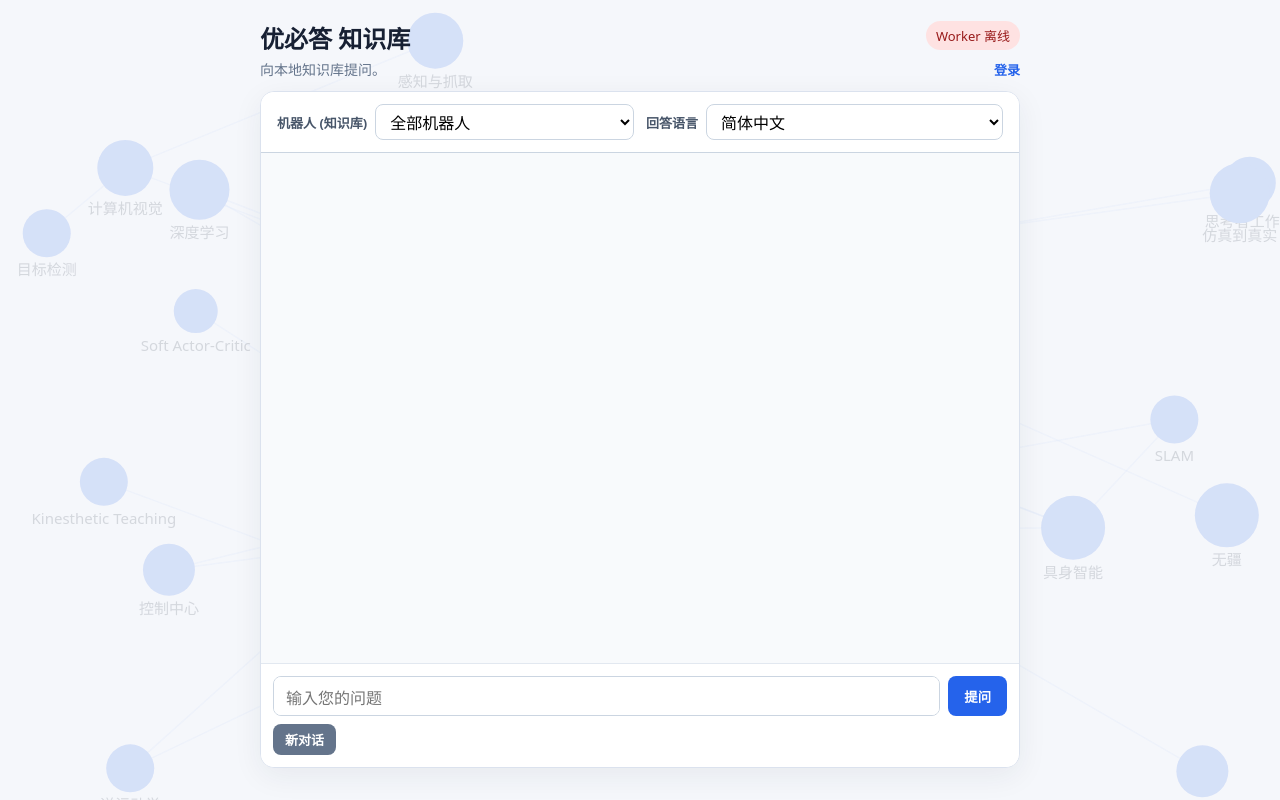
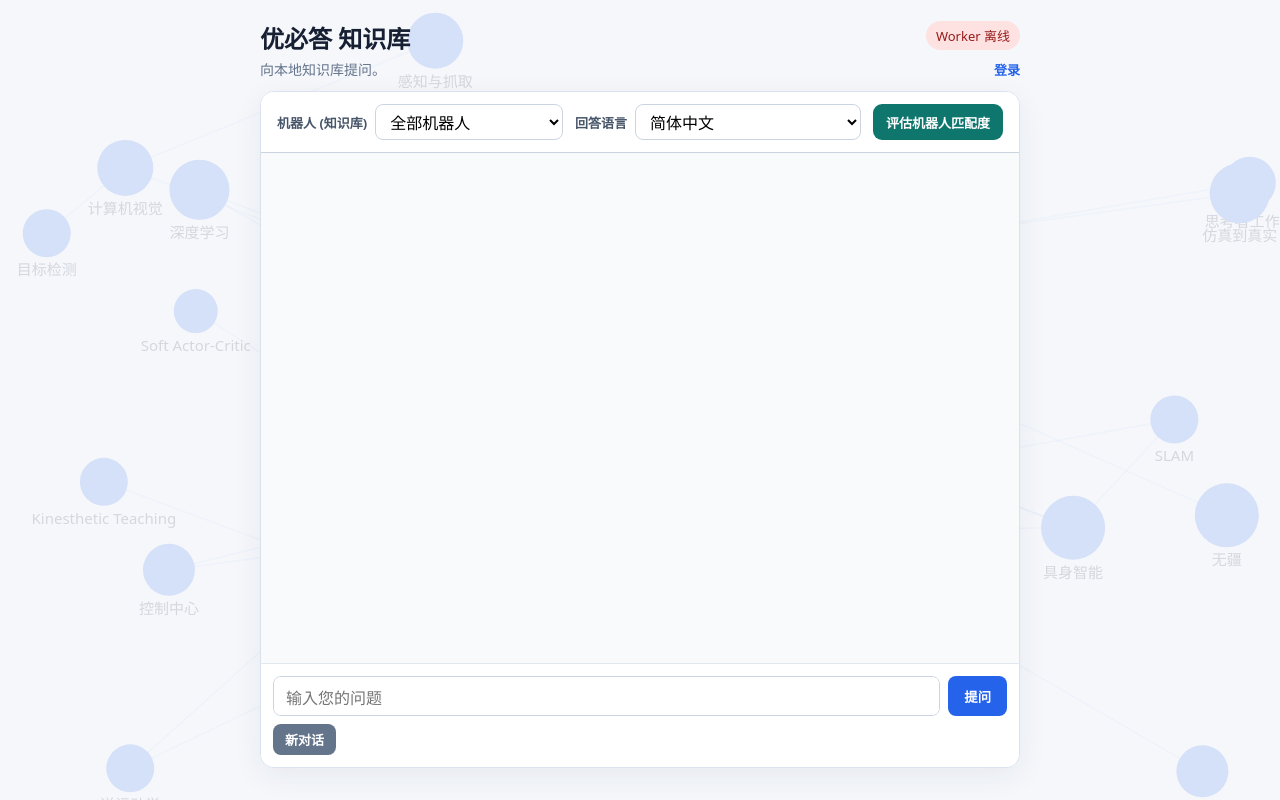
Before and after one commit to wuharu999/agent_7_14, a FastAPI app: page / in a window 1280 px wide. Run offline with FastAPI, Linux system fonts and the light colour scheme; data comes from the database, SQL or seed files in the repository; data that the repository does not hold is empty; some libraries are stand-ins or nearby versions.

Commit message:
fix: unhide scenarioAssessment (Assess robot fit / Grill Me) button on chat page

```diff
--- a/ecs/app/templates/ask.html
+++ b/ecs/app/templates/ask.html
@@ -115,7 +115,7 @@ button:disabled{opacity:.55;cursor:not-allowed}
           <option value="es">Español</option>
         </select>
       </div>
-      <button id="scenarioAssessment" class="scenario-assessment-button" type="button" hidden>Assess robot fit</button>
+      <button id="scenarioAssessment" class="scenario-assessment-button" type="button">Assess robot fit</button>
     </div>
     <div class="chat-history" id="chatHistory">
       <!-- Chat bubbles will go here -->
```
